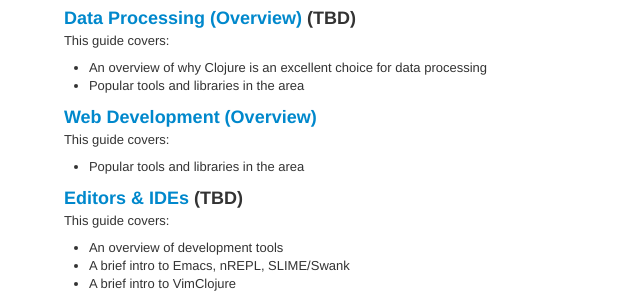
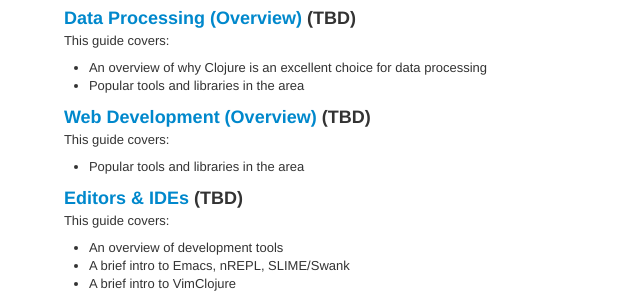
Before and after one commit to clojuredocs/guides, a Jekyll site: the page built from articles/content.md, in a window 1280 px wide and 900 px high, scrolled down 2360 px. Shown: the part 153-447 px from the top of the window, without its empty margins (274-914 px from the left). Built offline with Jekyll 4.4.1, drawn with Linux system fonts in a browser that asks for light colours; some web fonts are replaced; Markdown is read by kramdown in place of the engine named in the settings.

Commit message:
as long as we're using these, added one that was missing

```diff
--- a/articles/content.md
+++ b/articles/content.md
@@ -197,7 +197,7 @@
  * Popular tools and libraries in the area
 
 
-### [Web Development (Overview)](/articles/ecosystem/web_development.html)
+### [Web Development (Overview)](/articles/ecosystem/web_development.html) (TBD)
 
 This guide covers:
 
```
